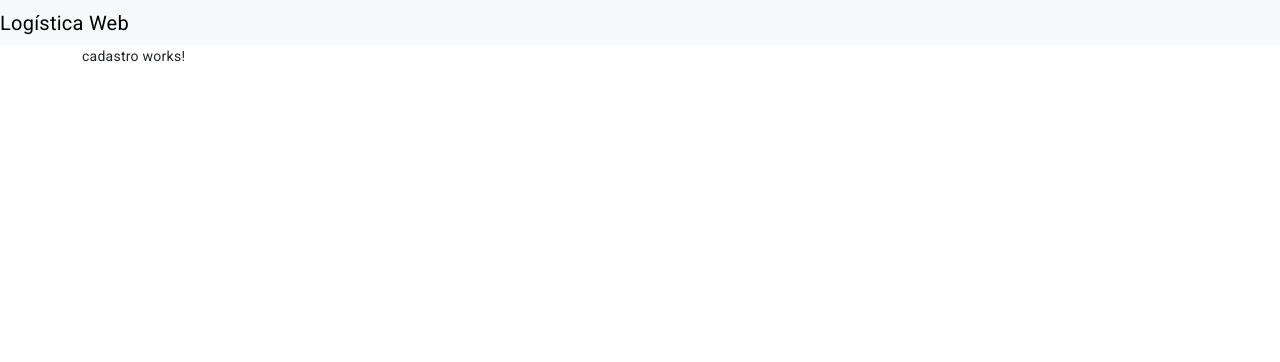
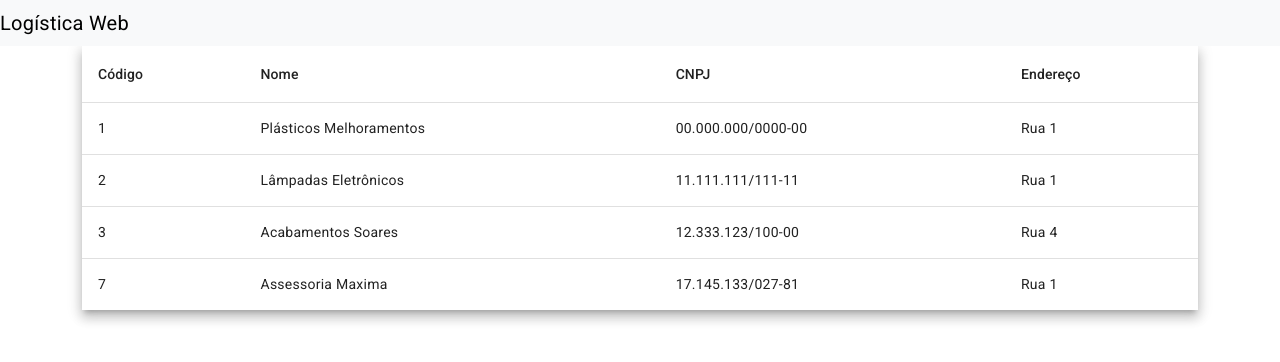
Before and after one commit to rbverissimo/maxima-teste-tecico, an Angular app in the folder logistica-web/: page /cadastro in a window 1280 px wide. Shown: the top 362 px of the page. Built offline with nearby package versions, Linux system fonts and the light colour scheme.

Commit message:
Implementação da primeira tabela, preparando para criar a paginação do sistema.

```diff
--- a/logistica-web/src/app/app.module.ts
+++ b/logistica-web/src/app/app.module.ts
@@ -1,6 +1,7 @@
 import { NgModule } from '@angular/core';
 import { BrowserModule } from '@angular/platform-browser';
 import { MatToolbarModule } from '@angular/material/toolbar';
+import { MatTableModule } from '@angular/material/table';
 
 import { AppRoutingModule } from './app-routing.module';
 import { AppComponent } from './app.component';
@@ -23,7 +24,8 @@ import { CommonModule } from '@angular/common';
     CommonModule,
     BrowserModule,
     AppRoutingModule,
-    MatToolbarModule
+    MatToolbarModule,
+    MatTableModule
   ],
   providers: [],
   bootstrap: [AppComponent]
--- a/logistica-web/src/app/negocio/cadastro/cadastro.component.css
+++ b/logistica-web/src/app/negocio/cadastro/cadastro.component.css
@@ -0,0 +1,3 @@
+table {
+      width: 100%;
+}
--- a/logistica-web/src/app/negocio/cadastro/cadastro.component.html
+++ b/logistica-web/src/app/negocio/cadastro/cadastro.component.html
@@ -1 +1,24 @@
-<p>cadastro works!</p>
+<table mat-table [dataSource]="dataSource" class="mat-elevation-z8">
+      <ng-container matColumnDef="codigo">
+            <th mat-header-cell *matHeaderCellDef>Código</th>
+            <td mat-cell *matCellDef="let elemento">{{elemento.codigo}}</td>
+      </ng-container>
+
+      <ng-container matColumnDef="nome">
+            <th mat-header-cell *matHeaderCellDef>Nome</th>
+            <td mat-cell *matCellDef="let elemento">{{elemento.nome}}</td>
+      </ng-container>
+
+      <ng-container matColumnDef="cnpj">
+            <th mat-header-cell *matHeaderCellDef>CNPJ</th>
+            <td mat-cell *matCellDef="let elemento">{{elemento.cnpj}}</td>
+      </ng-container>
+
+      <ng-container matColumnDef="endereco">
+            <th mat-header-cell *matHeaderCellDef>Endereço</th>
+            <td mat-cell *matCellDef="let elemento">{{elemento.endereco['logradouro']}}</td>
+      </ng-container>
+
+      <tr mat-header-row *matHeaderRowDef="displayedColumns"></tr>
+      <tr mat-row *matRowDef="let row; columns: displayedColumns;"></tr>
+</table>
--- a/logistica-web/src/app/negocio/cadastro/cadastro.component.ts
+++ b/logistica-web/src/app/negocio/cadastro/cadastro.component.ts
@@ -1,10 +1,50 @@
-import { Component } from '@angular/core';
+import { AfterViewInit, Component, OnInit } from '@angular/core';
+import { Cliente } from 'src/app/modelos/cliente.model';
+import { Endereco } from 'src/app/modelos/endereco.model';
+
+
+const CLIENTES_DATA: Cliente[] = [
+  new Cliente(
+    1,
+    'Plásticos Melhoramentos',
+    '00.000.000/0000-00',
+    new Endereco(1, 'Rua 1', '74200-000', 'ED BUSINESS')
+  ),
+  new Cliente(
+    2,
+    'Lâmpadas Eletrônicos',
+    '11.111.111/111-11',
+    new Endereco(1, 'Rua 1', '74200-000', 'ED JAVA BUSINESS')
+  ),
+  new Cliente(
+    3,
+    'Acabamentos Soares',
+    '12.333.123/100-00',
+    new Endereco(1, 'Rua 4', '74200-130', '')
+  ),
+    new Cliente(
+    7,
+    'Assessoria Maxima',
+    '17.145.133/027-81',
+    new Endereco(1, 'Rua 1', '74200-000', 'ED BUSINESS')
+  )
+];
 
 @Component({
   selector: 'app-cadastro',
   templateUrl: './cadastro.component.html',
   styleUrls: ['./cadastro.component.css']
 })
-export class CadastroComponent {
+export class CadastroComponent implements OnInit, AfterViewInit {
 
+  displayedColumns: string[] = ['codigo', 'nome', 'cnpj', 'endereco'];
+  dataSource = CLIENTES_DATA;
+
+  ngOnInit(): void {
+
+  }
+
+  ngAfterViewInit(): void {
+    console.log(this.dataSource);
+  }
 }
```
